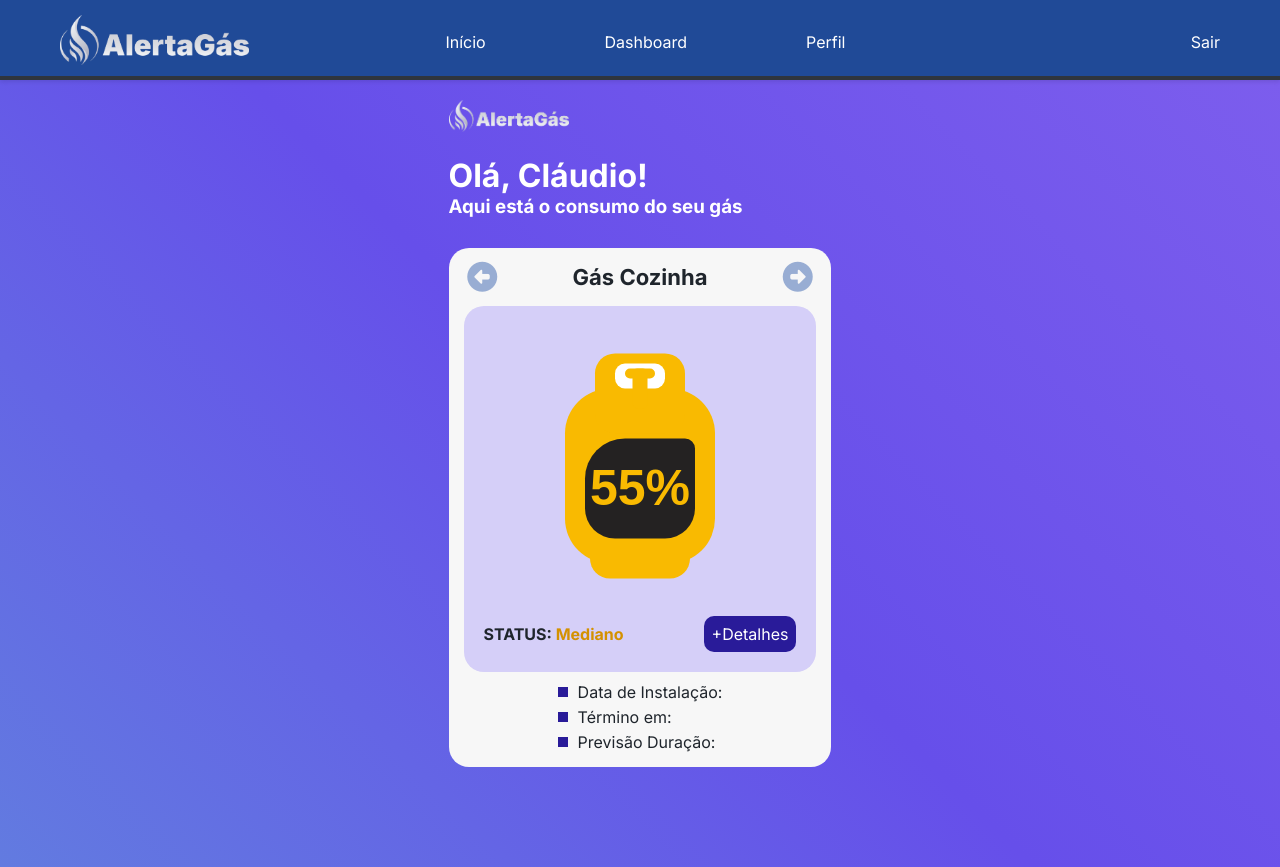
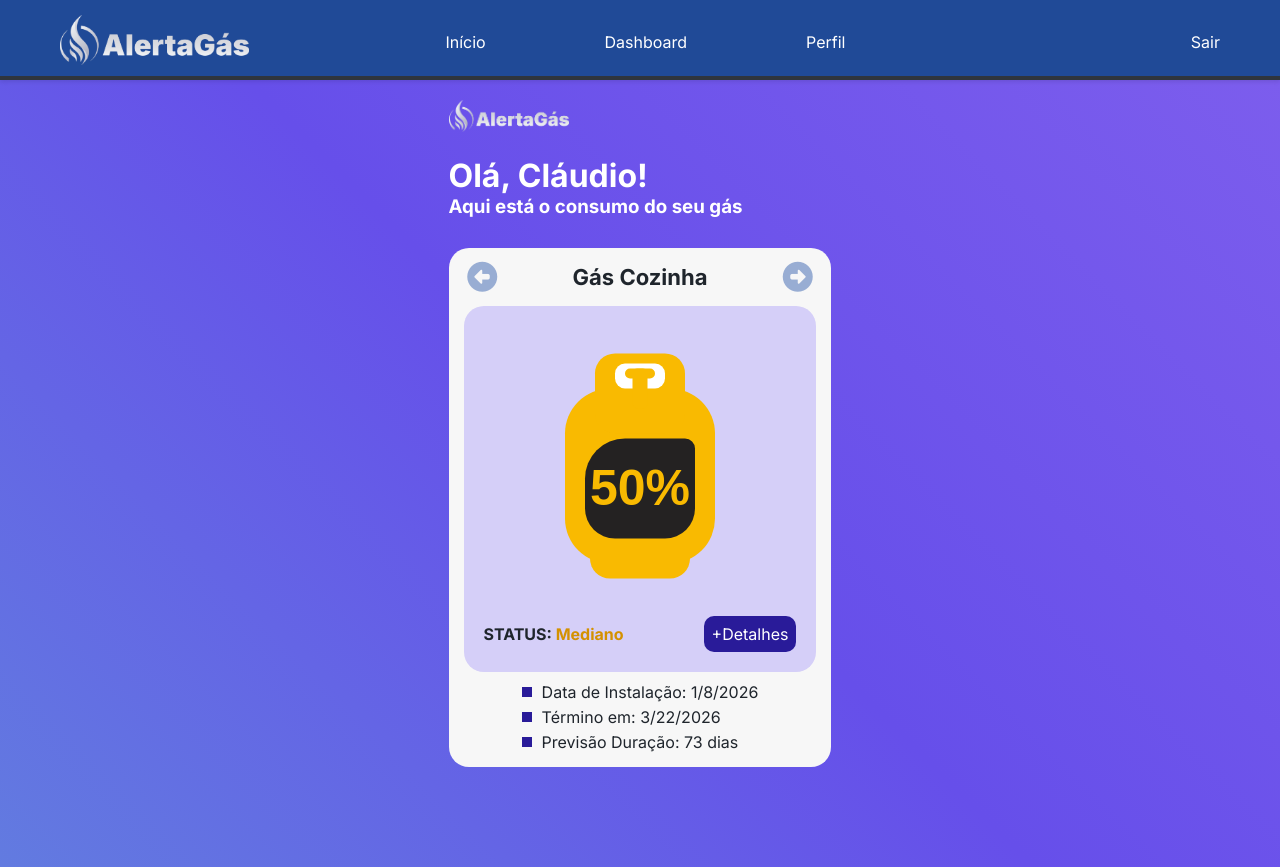
Before and after one commit to MateusLiraFront/app-gas, a React (Vite) app: page /home in a window 1280 px wide. Built offline with nearby package versions, Linux system fonts and the light colour scheme.

Commit message:
Ajusta cálculo de percentual e status do gás

```diff
--- a/src/pages/Home/Home.jsx
+++ b/src/pages/Home/Home.jsx
@@ -4,6 +4,13 @@ import { Link } from "react-router-dom";
 import logo from "../../assets/logo-header-light.png";
 
 export default function Home() {
+const DataInstalacao = new Date("2026-01-08");
+  const Termino = new Date("2026-03-22");
+  const PrevisaoDuracao = Math.ceil(
+  (Termino - DataInstalacao) / (1000 * 60 * 60 * 24)
+     );
+
+
   return (
     <div className={styles.homeContainer}>
       <div className={styles.topDisplay}>
@@ -25,7 +32,7 @@ export default function Home() {
           <div className={styles.botijao}>
             <div className={styles.sombraBg}></div>
             <div className={styles.SombraBot}></div>
-            <Percent percent={55} className={styles.botija} />
+            <Percent percent={50} className={styles.botija} />
           </div>
           <div className={styles.displayDetail}>
             <div className={styles}>
@@ -33,7 +40,7 @@ export default function Home() {
                 <strong>STATUS: </strong>
               </label>
               <label>
-                <strong>
+                <strong >
                   <Status />
                 </strong>
               </label>
@@ -47,15 +54,15 @@ export default function Home() {
         <div className={styles.detalhes}>
           <div className={styles.periodo}>
             <div className={`${styles.pointer} ${styles.A}`}></div>
-            <label>Data de Instalação:</label>
+            <label>  Data de Instalação: {DataInstalacao.toLocaleDateString()}</label>
           </div>
           <div className={styles.periodo}>
             <div className={`${styles.pointer} ${styles.B}`}></div>
-            <label>Término em: </label>
+            <label>  Término em: {Termino.toLocaleDateString()} </label>
           </div>
           <div className={styles.periodo}>
             <div className={`${styles.pointer} ${styles.C}`}></div>
-            <label>Previsão Duração:</label>
+            <label> Previsão Duração: {PrevisaoDuracao} dias</label>
           </div>
         </div>
       </div>
```
